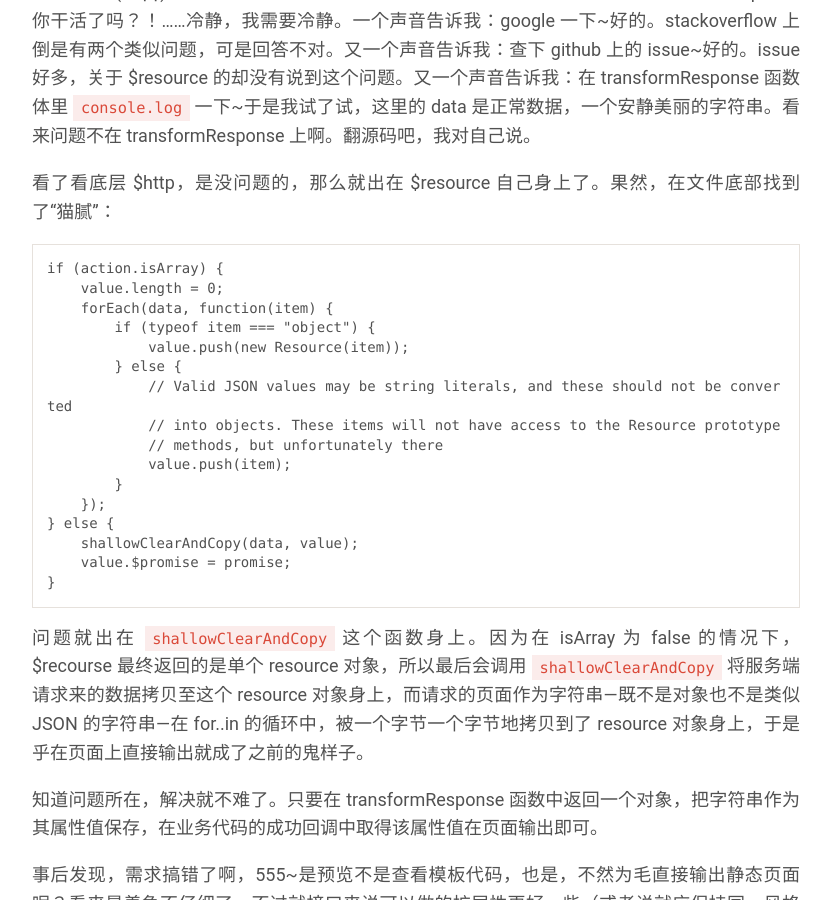
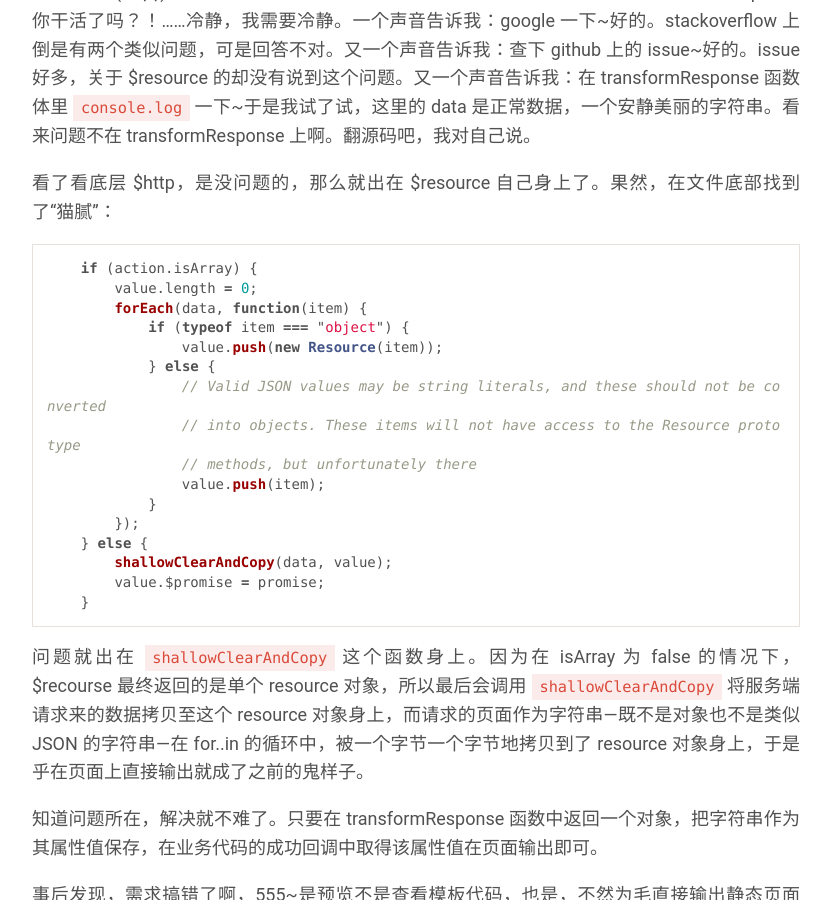
Before and after one commit to nealzhu/nealzhu.github.io, a Jekyll site: the page built from _posts/2015-03-31-angularjs-using-resource-for-html-pages.md, in a window 1280 px wide and 900 px high, scrolled down 1346 px. Shown: the whole window, without its empty margins (224-1055 px from the left). Built offline with Jekyll 4.4.1, drawn with Linux system fonts in a browser that asks for light colours; nearby versions of some CDN libraries; some web fonts are replaced; comment, search, counter and statistics services are not loaded.

Commit message:
修改高亮语法

````diff
--- a/_config.yml
+++ b/_config.yml
@@ -44,7 +44,7 @@ harmony:
 # Conversion / Build settings
 markdown:    kramdown
 # This is how you put pygments config in jekyll 2.0 instead of pygments: true
-highlighter: pygments
+highlighter: rouge
 
 # Permalinks
 permalink: /:year-:month-:day/:title.html
--- a/_posts/2015-03-31-angularjs-using-resource-for-html-pages.md
+++ b/_posts/2015-03-31-angularjs-using-resource-for-html-pages.md
@@ -31,6 +31,7 @@ $resource 是 AngularJS 中应对 RESTful 风格接口的一个服务，它底
 
 看了看底层 $http，是没问题的，那么就出在 $resource 自己身上了。果然，在文件底部找到了“猫腻”：
 
+```javascript
     if (action.isArray) {
         value.length = 0;
         forEach(data, function(item) {
@@ -47,6 +48,7 @@ $resource 是 AngularJS 中应对 RESTful 风格接口的一个服务，它底
         shallowClearAndCopy(data, value);
         value.$promise = promise;
     }
+```
 
 问题就出在 `shallowClearAndCopy` 这个函数身上。因为在 isArray 为 false 的情况下，$recourse 最终返回的是单个 resource 对象，所以最后会调用 `shallowClearAndCopy` 将服务端请求来的数据拷贝至这个 resource 对象身上，而请求的页面作为字符串—既不是对象也不是类似 JSON 的字符串—在 for..in 的循环中，被一个字节一个字节地拷贝到了 resource 对象身上，于是乎在页面上直接输出就成了之前的鬼样子。
 
````
